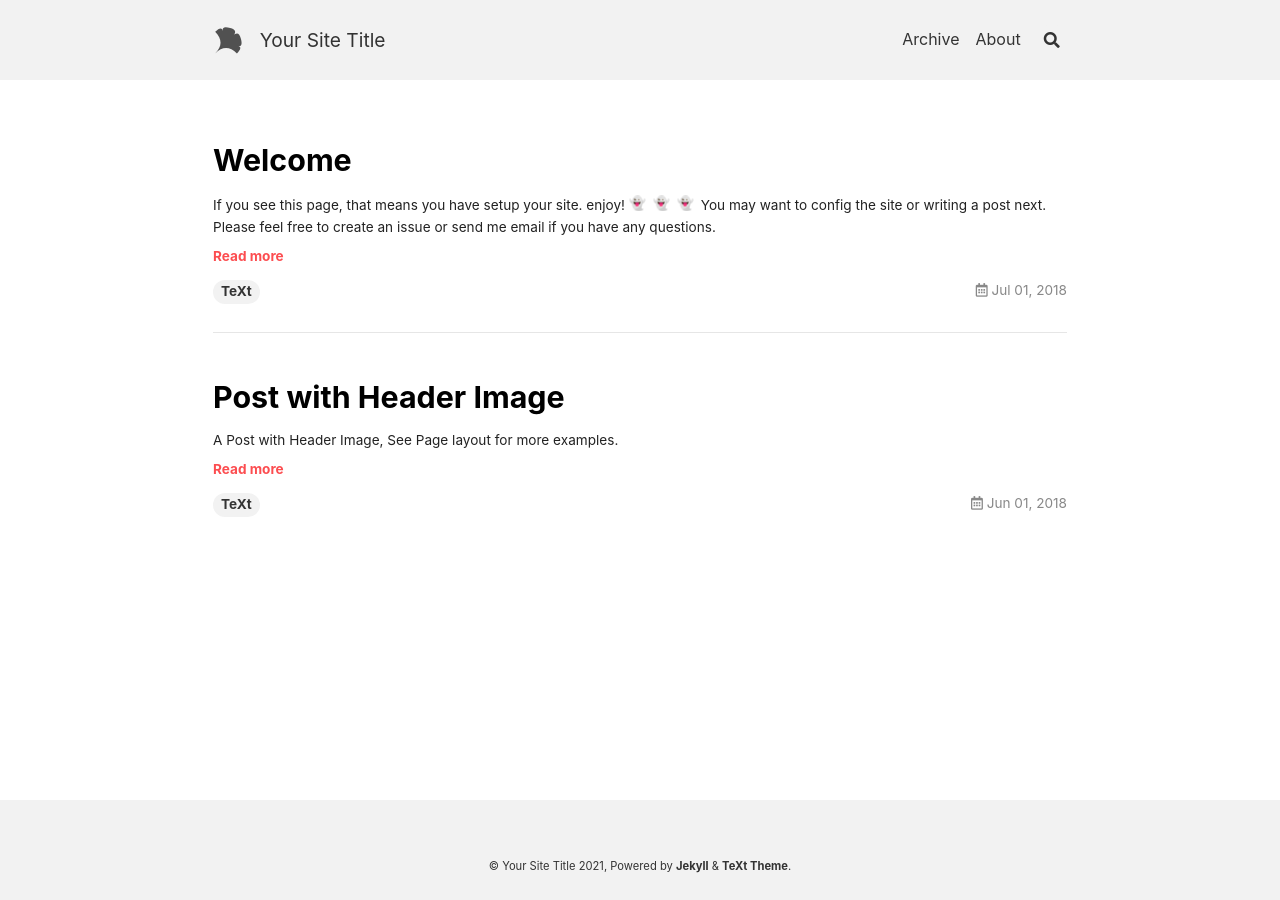
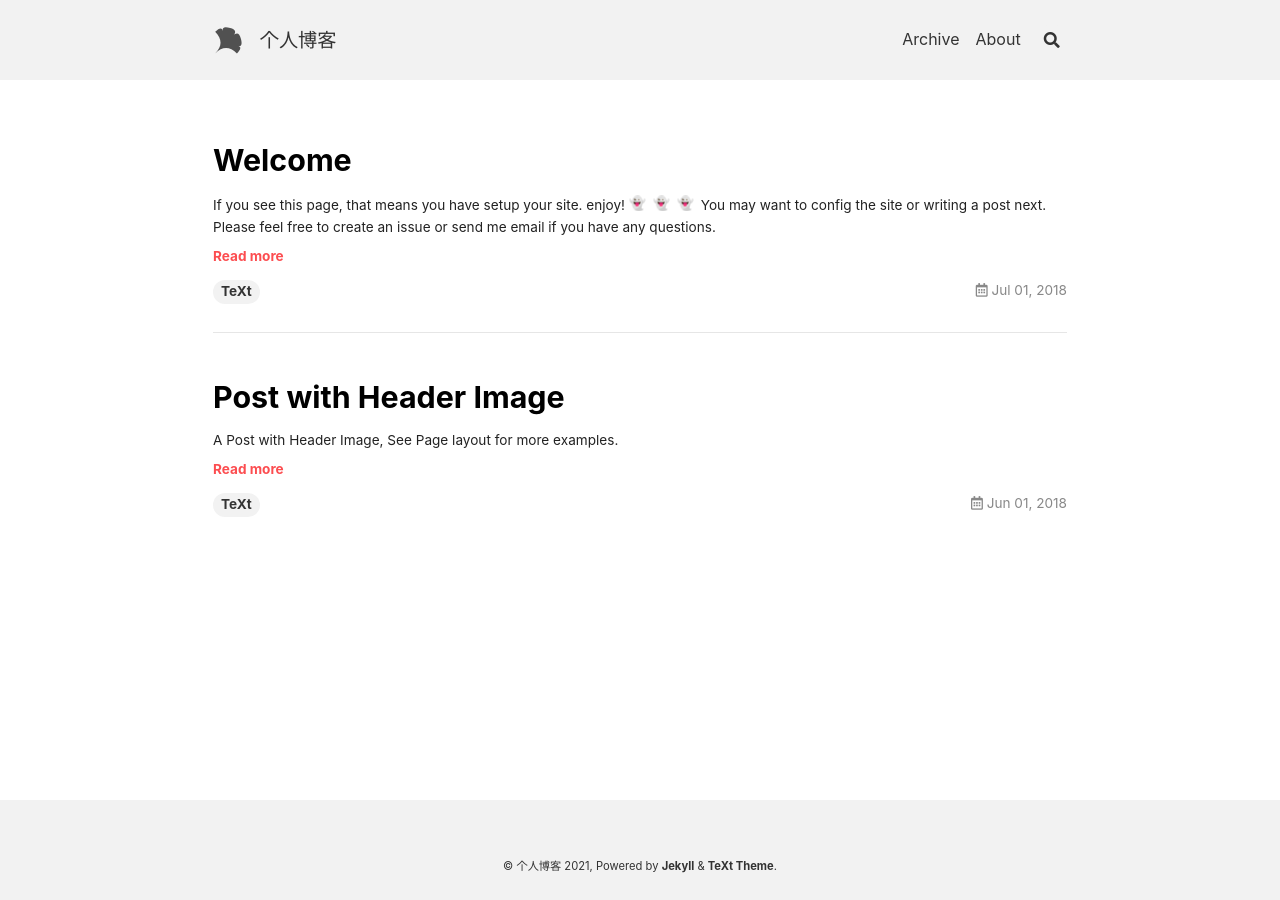
Before and after one commit to Sunnycl/Sunnycl.github.io, a Jekyll site: the page built from index.html, in a window 1280 px wide. Built offline with Jekyll 4.4.1, drawn with Linux system fonts in a browser that asks for light colours; nearby versions of some CDN libraries; emoji names are drawn with the system emoji font; the list of posts is cut into pages by our own code.

Commit message:
change
change config

```diff
--- a/_config.yml
+++ b/_config.yml
@@ -17,12 +17,12 @@
 ## => Site Settings
 ##############################
 text_skin: default # "default" (default), "dark", "forest", "ocean", "chocolate", "orange"
-highlight_theme: default # "default" (default), "tomorrow", "tomorrow-night", "tomorrow-night-eighties", "tomorrow-night-blue", "tomorrow-night-bright"
+highlight_theme: tomorrow-night # "default" (default), "tomorrow", "tomorrow-night", "tomorrow-night-eighties", "tomorrow-night-blue", "tomorrow-night-bright"
 url     : # the base hostname & protocol for your site e.g. https://www.someone.com
 baseurl : # does not include hostname
-title   : Your Site Title
+title   : 个人博客
 description: > # this means to ignore newlines until "Language & timezone"
-  Your Site Description
+  记录日常技术学习内容
 
 
 ## => Language and Timezone
```
